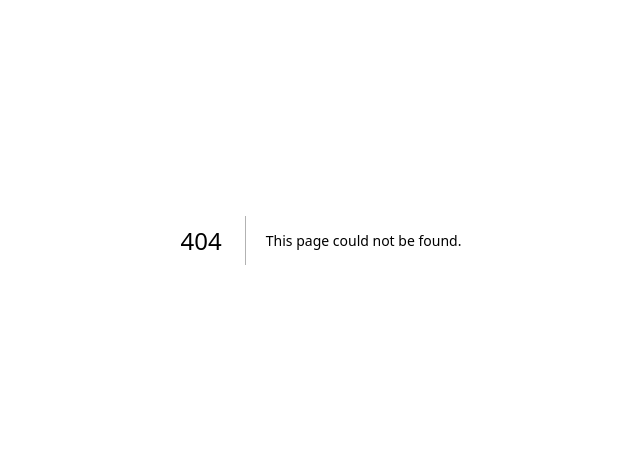
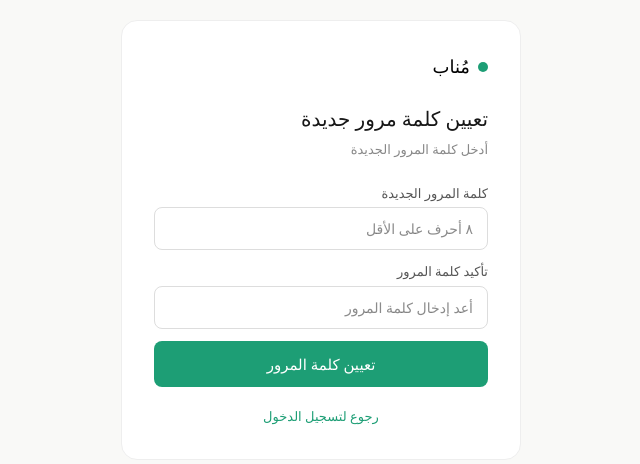
Before and after one commit to Malikc18/Munab, a Next.js app: page /reset-password in a window 1280 px wide. Before the commit this address had no page. Shown: the part 160-624 px from the top of the page, without its empty margins (319-959 px from the left). Built offline with nearby package versions, Linux system fonts and the light colour scheme; no server answers.

Commit message:
add google login and forgot password

```diff
--- /dev/null
+++ b/app/forgot-password/page.js
@@ -0,0 +1,69 @@
+"use client";
+import { useState } from "react";
+import { createClient } from "@supabase/supabase-js";
+
+const supabase = createClient(
+  process.env.NEXT_PUBLIC_SUPABASE_URL,
+  process.env.NEXT_PUBLIC_SUPABASE_ANON_KEY
+);
+
+export default function ForgotPassword() {
+  const [email, setEmail] = useState("");
+  const [loading, setLoading] = useState(false);
+  const [message, setMessage] = useState("");
+
+  const handleReset = async () => {
+    if (!email) {
+      setMessage("يرجى إدخال البريد الإلكتروني");
+      return;
+    }
+    setLoading(true);
+    const { error } = await supabase.auth.resetPasswordForEmail(email, {
+      redirectTo: `${window.location.origin}/reset-password`,
+    });
+    if (error) {
+      setMessage("حدث خطأ، تأكد من البريد الإلكتروني");
+    } else {
+      setMessage("تم إرسال رابط إعادة التعيين على بريدك ✅ تحقق من صندوق الوارد");
+    }
+    setLoading(false);
+  };
+
+  return (
+    <div dir="rtl" style={{ fontFamily: "system-ui, sans-serif", minHeight: "100vh", background: "#f9f9f7", display: "flex", alignItems: "center", justifyContent: "center", padding: 16 }}>
+      <div style={{ background: "#fff", borderRadius: 16, border: "1px solid #eee", padding: 32, width: "100%", maxWidth: 400 }}>
+
+        <a href="/" style={{ display: "flex", alignItems: "center", gap: 8, marginBottom: 24, textDecoration: "none" }}>
+          <div style={{ width: 10, height: 10, borderRadius: "50%", background: "#1D9E75" }} />
+          <span style={{ fontSize: 18, fontWeight: 500, color: "#000" }}>مُناب</span>
+        </a>
+
+        <h2 style={{ fontSize: 20, fontWeight: 500, marginBottom: 6 }}>نسيت كلمة المرور؟</h2>
+        <p style={{ fontSize: 13, color: "#888", marginBottom: 24 }}>أدخل بريدك الإلكتروني وسنرسل لك رابط إعادة التعيين</p>
+
+        <label style={{ fontSize: 13, color: "#555", marginBottom: 4, display: "block" }}>البريد الإلكتروني</label>
+        <input
+          style={{ width: "100%", border: "1px solid #ddd", borderRadius: 8, padding: "10px 14px", fontSize: 14, marginBottom: 12, boxSizing: "border-box", background: "#fff" }}
+          type="email"
+          placeholder="example@email.com"
+          value={email}
+          onChange={(e) => setEmail(e.target.value)}
+        />
+
+        {message && (
+          <div style={{ marginBottom: 12, padding: "10px 14px", borderRadius: 8, background: message.includes("خطأ") ? "#FFF3E0" : "#E1F5EE", color: message.includes("خطأ") ? "#E65100" : "#0F6E56", fontSize: 13 }}>
+            {message}
+          </div>
+        )}
+
+        <button onClick={handleReset} disabled={loading} style={{ width: "100%", background: "#1D9E75", color: "#fff", border: "none", borderRadius: 8, padding: "12px", fontSize: 15, cursor: "pointer" }}>
+          {loading ? "جاري الإرسال..." : "إرسال رابط إعادة التعيين"}
+        </button>
+
+        <p style={{ textAlign: "center", fontSize: 13, color: "#888", marginTop: 20 }}>
+          <a href="/login" style={{ color: "#1D9E75", textDecoration: "none" }}>رجوع لتسجيل الدخول</a>
+        </p>
+      </div>
+    </div>
+  );
+}
--- a/app/login/page.js
+++ b/app/login/page.js
@@ -1,5 +1,5 @@
 "use client";
-import { useState } from "react";
+import { useState, useEffect } from "react";
 import { createClient } from "@supabase/supabase-js";
 
 const supabase = createClient(
@@ -13,6 +13,13 @@ export default function Login() {
   const [loading, setLoading] = useState(false);
   const [message, setMessage] = useState("");
 
+  useEffect(() => {
+    const params = new URLSearchParams(window.location.search);
+    if (params.get("verified") === "pending") {
+      setMessage("تم التسجيل! تحقق من بريدك الإلكتروني لتأكيد حسابك ✅");
+    }
+  }, []);
+
   const handleLogin = async () => {
     if (!email || !password) {
       setMessage("يرجى تعبئة جميع الحقول");
@@ -20,18 +27,19 @@ export default function Login() {
     }
     setLoading(true);
     setMessage("");
-
     const { data, error } = await supabase.auth.signInWithPassword({
       email,
       password,
     });
-
     if (error) {
-      setMessage("البريد أو كلمة المرور غير صحيحة");
+      if (error.message.includes("Email not confirmed")) {
+        setMessage("يرجى تأكيد بريدك الإلكتروني أولاً — تحقق من صندوق الوارد");
+      } else {
+        setMessage("البريد أو كلمة المرور غير صحيحة");
+      }
       setLoading(false);
       return;
     }
-
     if (data.session) {
       window.location.href = "/dashboard";
     } else {
@@ -40,27 +48,19 @@ export default function Login() {
     }
   };
 
-  const inputStyle = {
-    width: "100%",
-    border: "1px solid #ddd",
-    borderRadius: 8,
-    padding: "10px 14px",
-    fontSize: 14,
-    marginBottom: 12,
-    boxSizing: "border-box",
-    background: "#fff",
+  const handleGoogleLogin = async () => {
+    await supabase.auth.signInWithOAuth({
+      provider: "google",
+      options: {
+        redirectTo: `${window.location.origin}/dashboard`,
+      },
+    });
   };
 
-  const btnStyle = {
-    width: "100%",
-    background: "#1D9E75",
-    color: "#fff",
-    border: "none",
-    borderRadius: 8,
-    padding: "12px",
-    fontSize: 15,
-    cursor: "pointer",
-    marginTop: 4,
+  const inputStyle = {
+    width: "100%", border: "1px solid #ddd", borderRadius: 8,
+    padding: "10px 14px", fontSize: 14, marginBottom: 12,
+    boxSizing: "border-box", background: "#fff",
   };
 
   return (
@@ -87,13 +87,24 @@ export default function Login() {
           </div>
         )}
 
-        <button style={btnStyle} onClick={handleLogin} disabled={loading}>
+        <button onClick={handleLogin} disabled={loading} style={{ width: "100%", background: "#1D9E75", color: "#fff", border: "none", borderRadius: 8, padding: "12px", fontSize: 15, cursor: "pointer" }}>
           {loading ? "جاري الدخول..." : "دخول"}
+        </button>
+
+        <div style={{ textAlign: "center", margin: "16px 0", color: "#aaa", fontSize: 13 }}>أو</div>
+
+        <button onClick={handleGoogleLogin} style={{ width: "100%", background: "#fff", color: "#333", border: "1px solid #ddd", borderRadius: 8, padding: "11px", fontSize: 14, cursor: "pointer", display: "flex", alignItems: "center", justifyContent: "center", gap: 8 }}>
+          <span style={{ fontSize: 16, fontWeight: 700, color: "#4285F4" }}>G</span>
+          دخول بحساب جوجل
         </button>
 
         <p style={{ textAlign: "center", fontSize: 13, color: "#888", marginTop: 20 }}>
           ما عندك حساب؟ <a href="/register" style={{ color: "#1D9E75", textDecoration: "none" }}>سجّل الآن</a>
         </p>
+
+        <p style={{ textAlign: "center", fontSize: 13, color: "#888", marginTop: 8 }}>
+          <a href="/forgot-password" style={{ color: "#1D9E75", textDecoration: "none" }}>نسيت كلمة المرور؟</a>
+        </p>
       </div>
     </div>
   );
--- a/app/register/page.js
+++ b/app/register/page.js
@@ -161,7 +161,10 @@ export default function Register() {
       });
     }
     setMessage("تم التسجيل! تحقق من بريدك الإلكتروني لتأكيد الحساب ✅");
-    setLoading(false);
+setLoading(false);
+setTimeout(() => {
+  window.location.href = "/login?verified=pending";
+}, 2000);
   };
 
   const inputStyle = {
--- /dev/null
+++ b/app/reset-password/page.js
@@ -0,0 +1,88 @@
+"use client";
+import { useState, useEffect } from "react";
+import { createClient } from "@supabase/supabase-js";
+
+const supabase = createClient(
+  process.env.NEXT_PUBLIC_SUPABASE_URL,
+  process.env.NEXT_PUBLIC_SUPABASE_ANON_KEY
+);
+
+export default function ResetPassword() {
+  const [password, setPassword] = useState("");
+  const [confirm, setConfirm] = useState("");
+  const [loading, setLoading] = useState(false);
+  const [message, setMessage] = useState("");
+
+  const handleReset = async () => {
+    if (!password || !confirm) {
+      setMessage("يرجى تعبئة جميع الحقول");
+      return;
+    }
+    if (password !== confirm) {
+      setMessage("كلمتا المرور غير متطابقتين");
+      return;
+    }
+    if (password.length < 8) {
+      setMessage("كلمة المرور يجب أن تكون ٨ أحرف على الأقل");
+      return;
+    }
+    setLoading(true);
+    const { error } = await supabase.auth.updateUser({ password });
+    if (error) {
+      setMessage("حدث خطأ، حاول مرة أخرى");
+    } else {
+      setMessage("تم تغيير كلمة المرور بنجاح ✅");
+      setTimeout(() => {
+        window.location.href = "/login";
+      }, 2000);
+    }
+    setLoading(false);
+  };
+
+  return (
+    <div dir="rtl" style={{ fontFamily: "system-ui, sans-serif", minHeight: "100vh", background: "#f9f9f7", display: "flex", alignItems: "center", justifyContent: "center", padding: 16 }}>
+      <div style={{ background: "#fff", borderRadius: 16, border: "1px solid #eee", padding: 32, width: "100%", maxWidth: 400 }}>
+
+        <a href="/" style={{ display: "flex", alignItems: "center", gap: 8, marginBottom: 24, textDecoration: "none" }}>
+          <div style={{ width: 10, height: 10, borderRadius: "50%", background: "#1D9E75" }} />
+          <span style={{ fontSize: 18, fontWeight: 500, color: "#000" }}>مُناب</span>
+        </a>
+
+        <h2 style={{ fontSize: 20, fontWeight: 500, marginBottom: 6 }}>تعيين كلمة مرور جديدة</h2>
+        <p style={{ fontSize: 13, color: "#888", marginBottom: 24 }}>أدخل كلمة المرور الجديدة</p>
+
+        <label style={{ fontSize: 13, color: "#555", marginBottom: 4, display: "block" }}>كلمة المرور الجديدة</label>
+        <input
+          style={{ width: "100%", border: "1px solid #ddd", borderRadius: 8, padding: "10px 14px", fontSize: 14, marginBottom: 12, boxSizing: "border-box", background: "#fff" }}
+          type="password"
+          placeholder="٨ أحرف على الأقل"
+          value={password}
+          onChange={(e) => setPassword(e.target.value)}
+        />
+
+        <label style={{ fontSize: 13, color: "#555", marginBottom: 4, display: "block" }}>تأكيد كلمة المرور</label>
+        <input
+          style={{ width: "100%", border: "1px solid #ddd", borderRadius: 8, padding: "10px 14px", fontSize: 14, marginBottom: 12, boxSizing: "border-box", background: "#fff" }}
+          type="password"
+          placeholder="أعد إدخال كلمة المرور"
+          value={confirm}
+          onChange={(e) => setConfirm(e.target.value)}
+        />
+
+        {message && (
+          <div style={{ marginBottom: 12, padding: "10px 14px", borderRadius: 8, background: message.includes("خطأ") || message.includes("يرجى") || message.includes("غير") ? "#FFF3E0" : "#E1F5EE", color: message.includes("خطأ") || message.includes("يرجى") || message.includes("غير") ? "#E65100" : "#0F6E56", fontSize: 13 }}>
+            {message}
+          </div>
+        )}
+
+        <button onClick={handleReset} disabled={loading} style={{ width: "100%", background: "#1D9E75", color: "#fff", border: "none", borderRadius: 8, padding: "12px", fontSize: 15, cursor: "pointer" }}>
+          {loading ? "جاري الحفظ..." : "تعيين كلمة المرور"}
+        </button>
+
+        <p style={{ textAlign: "center", fontSize: 13, color: "#888", marginTop: 20 }}>
+          <a href="/login" style={{ color: "#1D9E75", textDecoration: "none" }}>رجوع لتسجيل الدخول</a>
+        </p>
+      </div>
+    </div>
+  );
+}
```
